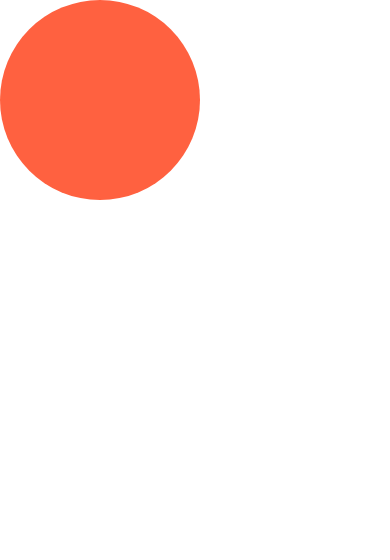
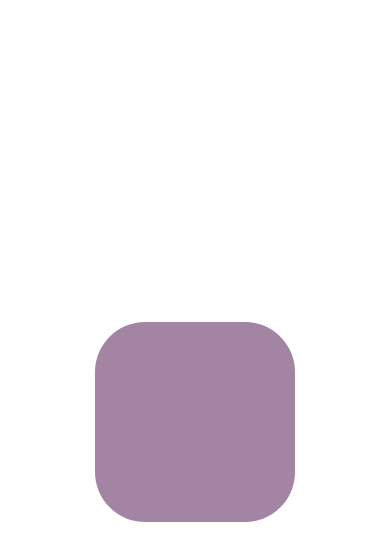
Before and after one commit to jungHyeonS/langApp, a React Native app: screen / in a window 390 px wide. Shown: the top 560 px of the page. Built offline with nearby package versions, Linux system fonts and the light colour scheme.

Commit message:
react-native : pan responder

```diff
--- a/App.js
+++ b/App.js
@@ -1,5 +1,5 @@
 import React, { useEffect, useRef, useState } from 'react';
-import { Dimensions, Easing, Pressable, TouchableOpacity } from 'react-native';
+import { Dimensions, Easing, Pressable, TouchableOpacity,PanResponder } from 'react-native';
 import styled from 'styled-components/native';
 import { Animated } from 'react-native';
 
@@ -9,18 +9,18 @@ const Container = styled.View`
   align-items: center;
 `
 
-// const Box = styled.View`
-const Box = styled(Animated.createAnimatedComponent(Pressable))`
+// const Box = styled(Animated.createAnimatedComponent(Pressable))`
+const Box = styled.View`
 background-color: tomato;
 width: 200px;
 height: 200px;
 `
-// const AnimatedBox = Animated.createAnimatedComponent(TouchableOpacity);
+const AnimatedBox = Animated.createAnimatedComponent(Box);
 
 
 const {width:SCREEN_WIDTH,height:SCREEN_HEIGHT} = Dimensions.get("window");
 export default function App() {
-  const POSITION = useRef(new Animated.ValueXY({x:-SCREEN_WIDTH / 2 + 100,y:-SCREEN_HEIGHT / 2 + 100})).current
+  const POSITION = useRef(new Animated.ValueXY({x:0,y:0})).current
   const topLeft = Animated.timing(POSITION,{
     toValue:{
       x : -SCREEN_WIDTH / 2 + 100,
@@ -52,18 +52,6 @@ export default function App() {
     useNativeDriver:false
   })
 
-  const moveUp = () => {
-    // Animated.timing(POSITION,{
-    //   toValue : up ? 200 : -200,
-    //   useNativeDriver:false,
-    // }).start(toggleUp)
-    Animated.loop(
-      Animated.sequence([
-        bottomLeft,bottomRight,topRight,topLeft
-      ])
-    ).start();
-
-  }
   const borderRadius = POSITION.y.interpolate({
     inputRange : [-300,300],
     outputRange : [100,0]
@@ -76,13 +64,48 @@ export default function App() {
     inputRange:[-300,300],
     outputRange:["rgb(255,99,71)","rgb(71,166,255)"]
   })
+
+
+  const panResponder = useRef(PanResponder.create({
+    //true를 리턴하여 사각형에 터치를 감지
+    onStartShouldSetPanResponder : () => true,
+    onPanResponderMove : (_,{dx,dy})=>{
+
+      //사용자에 터치에따라 위치 변경
+      POSITION.setValue({
+        x:dx,
+        y:dy
+      })
+    },
+    //사용자가 손을 떼었을때
+    onPanResponderRelease:()=>{
+      Animated.spring(POSITION,{
+        toValue:{
+          x:0,
+          y:0
+        },
+        useNativeDriver:false
+      }).start()
+    }
+  })).current;
+  console.log(panResponder)
   return (
     <Container>
-        <Box style={{
+        <AnimatedBox
+        {...panResponder.panHandlers}
+        style={{
+          borderRadius,
+          backgroundColor:bgColor,
+          transform : POSITION.getTranslateTransform()
+        }}
+        />
+
+{/* {...panResponder.panHandlers}
+        style={{
           borderRadius,
           backgroundColor:bgColor,
           transform : [...POSITION.getTranslateTransform()]
-        }} onPress={moveUp}/>
+        }} */}
     </Container>
   );
 }
```
